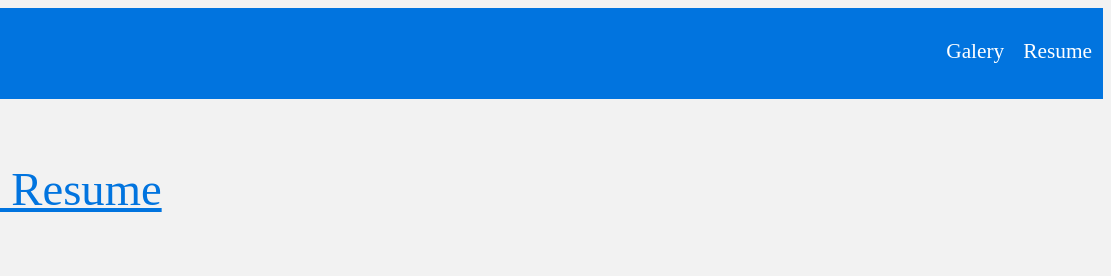
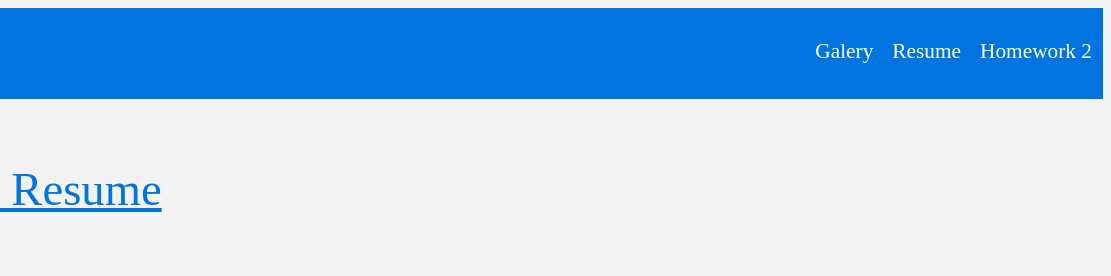
Before and after one commit to iissaaiiaass/HomeworOnePartOne, a plain HTML site: page Resume.html in a window 1280 px wide. Shown: the top 276 px of the page, 169-1280 px from the left. Drawn offline with Linux system fonts and the light colour scheme.

Commit message:
Add Homework 2 to the nav

```diff
--- a/Resume.html
+++ b/Resume.html
@@ -12,6 +12,7 @@
                     <ul class="NavList">
                         <li class="NavItem"><a href="Galery.html" class="MenuLink">Galery</a></li>
                         <li class="NavItem"><a href="Resume.html" class="MenuLink">Resume</a></li>
+                        <li class="NavItem"><a href="ComputerComponents.html" class="MenuLink">Homework 2</a></li>
                     </ul>
                 </nav>
         </header>
```
